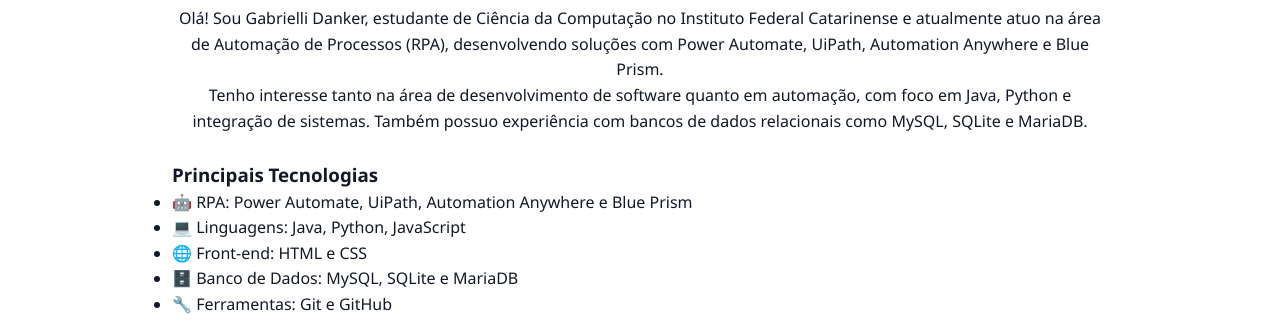
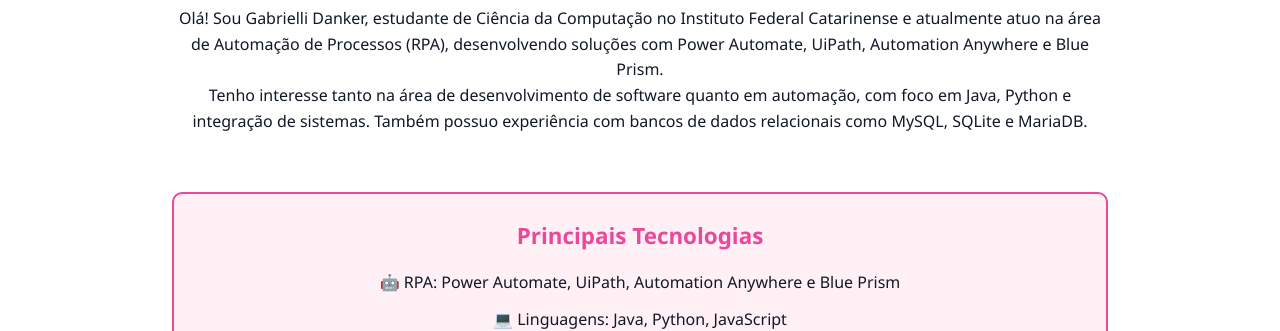
Before and after one commit to gabsdnker/Portifolio, a plain HTML site: page index.html in a window 1280 px wide. Shown: the part 627-958 px from the top of the page. Drawn offline with Linux system fonts and the light colour scheme.

Commit message:
Add styles for skills highlight section

```diff
--- a/style.css
+++ b/style.css
@@ -98,3 +98,29 @@
       padding: 1rem;
       margin-top: 2rem;
     }
+
+  .skills-highlight {
+      background: #fff0f6;
+      border: 2px solid var(--rosa);
+      border-radius: 10px;
+      padding: 1.5rem;
+      margin: 2rem auto;
+  }
+
+  .skills-highlight h3 {
+      color: var(--rosa);
+      text-align: center;
+      font-size: 1.4rem;
+      margin-bottom: 1rem;
+  }
+
+  .skills-highlight ul {
+      list-style: none;
+      padding: 0;
+  }
+
+  .skills-highlight li {
+      text-align: center;
+      margin-bottom: 0.75rem;
+      font-weight: 500;
+  }
```
